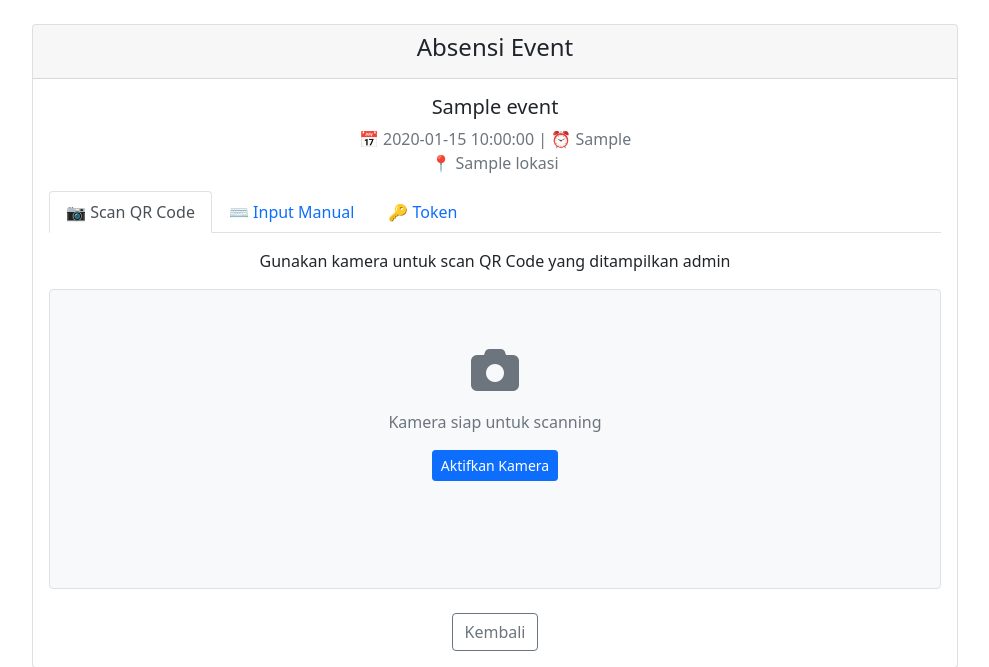
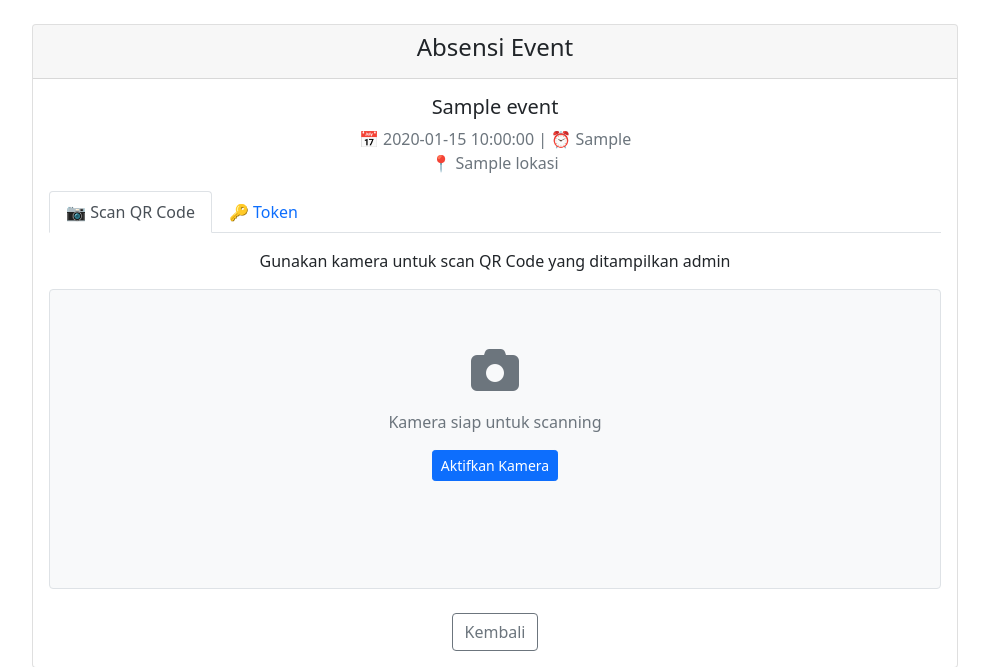
Before and after one commit to RW01TajiPermata/absensi_permata, a Flask app: template templates/absen.html in a window 1280 px wide. Shown: the part 56-723 px from the top of the page, without its empty margins (145-1134 px from the left). Run offline with Flask 3, Linux system fonts and the light colour scheme; the template is opened without the code that fills it: most values are stand-ins (such as "Sample title", 1, 10 or a date in 2020); some libraries are stand-ins or nearby versions.

Commit message:
Update absen.html

```diff
--- a/templates/absen.html
+++ b/templates/absen.html
@@ -41,11 +41,6 @@
                             </button>
                         </li>
                         <li class="nav-item" role="presentation">
-                            <button class="nav-link" id="manual-tab" data-bs-toggle="tab" data-bs-target="#manual" type="button" role="tab">
-                                ⌨️ Input Manual
-                            </button>
-                        </li>
-                        <li class="nav-item" role="presentation">
                             <button class="nav-link" id="token-tab" data-bs-toggle="tab" data-bs-target="#token" type="button" role="tab">
                                 🔑 Token
                             </button>
@@ -83,22 +78,13 @@
                                     <strong>QR Code Terdeteksi:</strong>
                                     <span id="qr-result-text"></span>
                                 </div>
+
+                                <!-- Form untuk QR Code (hidden, diisi otomatis) -->
+                                <form method="POST" id="qr-form" style="display: none;">
+                                    <input type="hidden" name="absen_type" value="qr_code">
+                                    <input type="hidden" name="qr_code" id="qr_code">
+                                </form>
                             </div>
-                        </div>
-
-                        <!-- Tab Input Manual -->
-                        <div class="tab-pane fade" id="manual" role="tabpanel">
-                            <p>Masukkan kode QR secara manual</p>
-                            <form method="POST" class="mt-4">
-                                <input type="hidden" name="absen_type" value="qr_code">
-                                <div class="mb-3">
-                                    <label for="qr_code" class="form-label">Masukkan Kode QR</label>
-                                    <input type="text" class="form-control" id="qr_code" name="qr_code"
-                                           placeholder="Masukkan kode QR yang ditampilkan" required>
-                                    <div class="form-text">Mintalah kode QR terbaru kepada admin</div>
-                                </div>
-                                <button type="submit" class="btn btn-primary btn-lg">Submit Absensi QR Code</button>
-                            </form>
                         </div>
 
                         <!-- Tab Token -->
@@ -209,6 +195,8 @@
             .catch(function(err) {
                 console.error("Error accessing camera: ", err);
                 alert('Tidak dapat mengakses kamera. Pastikan Anda memberikan izin akses kamera.');
+                // Jika kamera tidak tersedia, arahkan ke tab token
+                document.getElementById('token-tab').click();
             });
     }
 
@@ -243,7 +231,7 @@
                 // Stop camera after successful scan
                 setTimeout(() => {
                     stopCamera();
-                    document.querySelector('button[type="submit"]').click();
+                    document.getElementById('qr-form').submit();
                 }, 1000);
             } else {
                 alert('QR Code tidak terdeteksi. Coba lagi dengan pencahayaan yang lebih baik.');
@@ -270,7 +258,7 @@
                 // Stop camera and submit
                 setTimeout(() => {
                     stopCamera();
-                    document.querySelector('button[type="submit"]').click();
+                    document.getElementById('qr-form').submit();
                 }, 1000);
 
                 return; // Stop scanning after success
@@ -286,10 +274,10 @@
         stopCamera();
     });
 
-    // Switch to manual tab when camera is not available
+    // Switch to token tab when camera is not available
     if (!navigator.mediaDevices || !navigator.mediaDevices.getUserMedia) {
         document.getElementById('scan-tab').style.display = 'none';
-        document.getElementById('manual-tab').click();
+        document.getElementById('token-tab').click();
     }
 </script>
 {% endif %}
```
